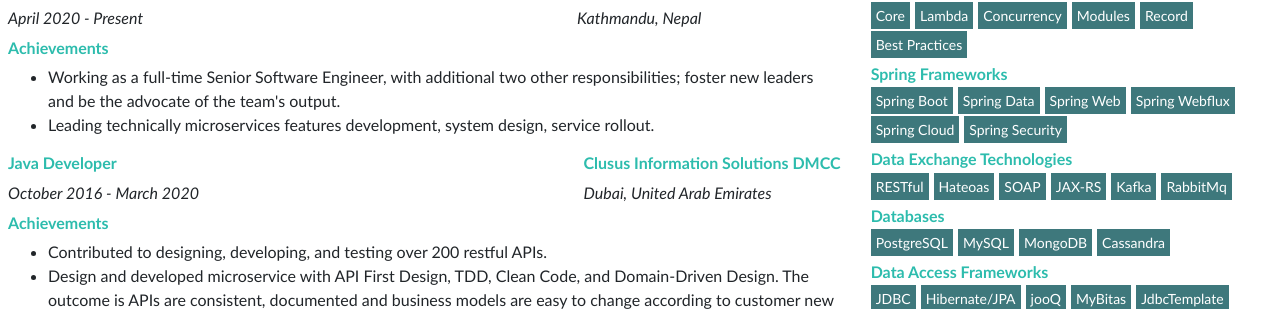
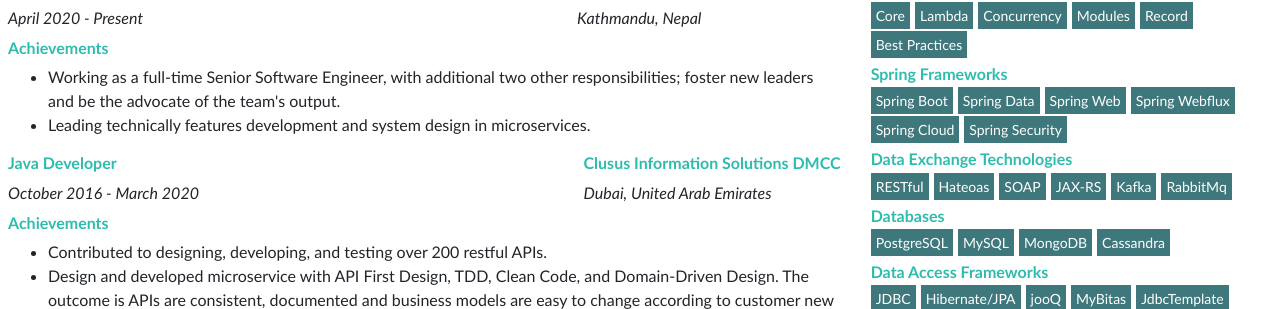
Before and after one commit to BhuwanUpadhyay/cv, a Jekyll site: the page built from index.markdown, in a window 1280 px wide. Shown: the part 338-647 px from the top of the page. Built offline with Jekyll 4.4.1, drawn with Linux system fonts in a browser that asks for light colours; nearby versions of some CDN libraries.

Commit message:
docs: fix

```diff
--- a/_data/cv.yml
+++ b/_data/cv.yml
@@ -154,7 +154,7 @@ experiences:
     years: April 2020 - Present
     responsibilities:
       - Working as a full-time Senior Software Engineer, with additional two other responsibilities; foster new leaders and be the advocate of the team's output.
-      - Leading technically microservices features development, system design, service rollout.
+      - Leading technically features development and system design in microservices.
   - title: Java Developer
     company: Clusus Information Solutions DMCC
     location: Dubai, United Arab Emirates
```
